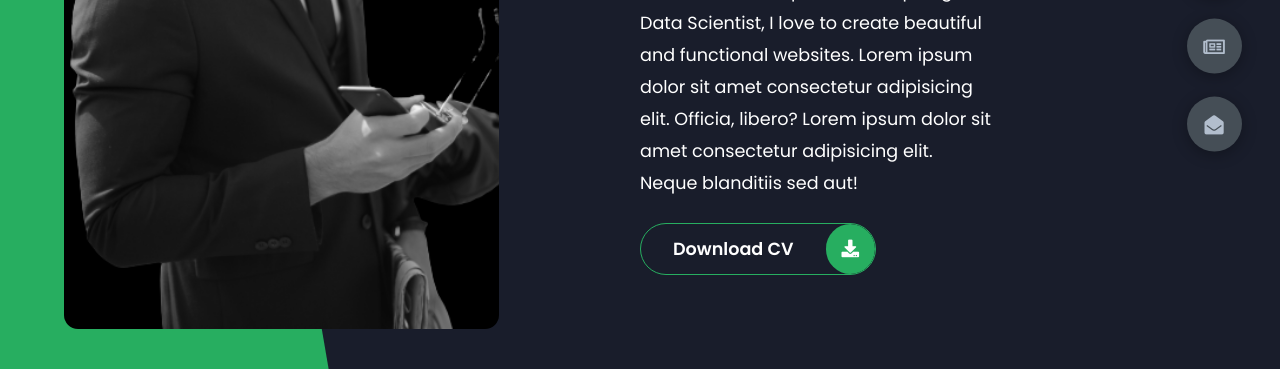
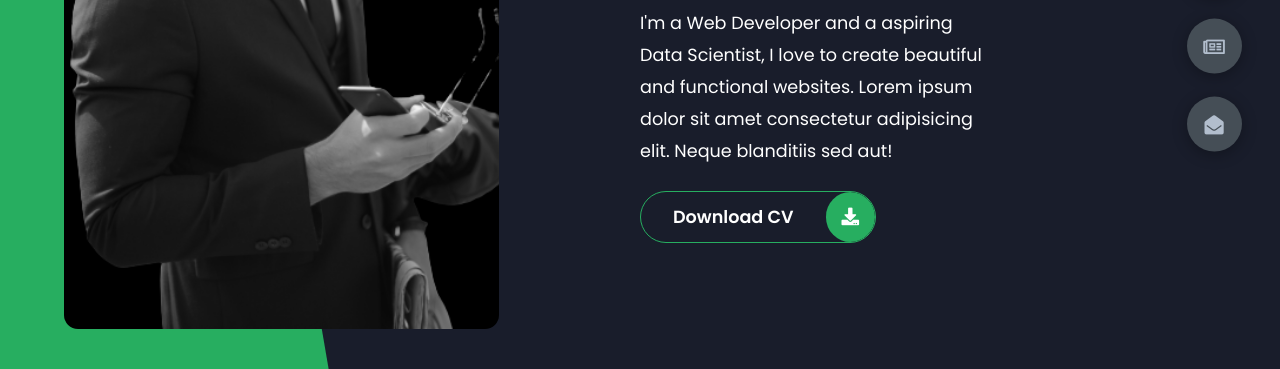
Before and after one commit to sandeepangh782/VAC-WEBPAGE, a plain HTML site: page RA2112704010008/index.html in a window 1280 px wide. Shown: the part 431-800 px from the top of the page. Drawn offline with Linux system fonts and the light colour scheme.

Commit message:
bio updated

```diff
--- a/RA2112704010008/index.html
+++ b/RA2112704010008/index.html
@@ -27,7 +27,6 @@
                 </h1>
                 <p>
                     I'm a Web Developer and a aspiring Data Scientist, I love to create beautiful and functional websites.
-                    Lorem ipsum dolor sit amet consectetur adipisicing elit. Officia, libero?
                     Lorem ipsum dolor sit amet consectetur adipisicing elit. Neque blanditiis sed aut!
                 </p>
                 <div class="btn-con">
```
